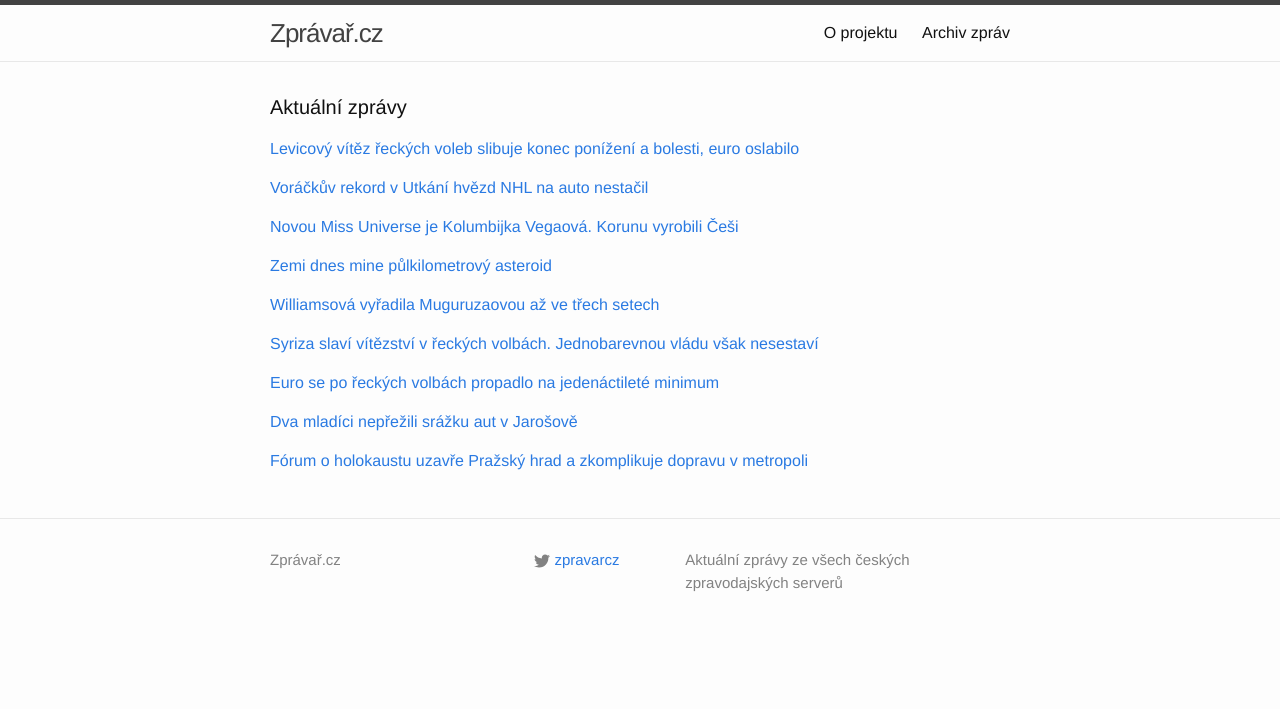
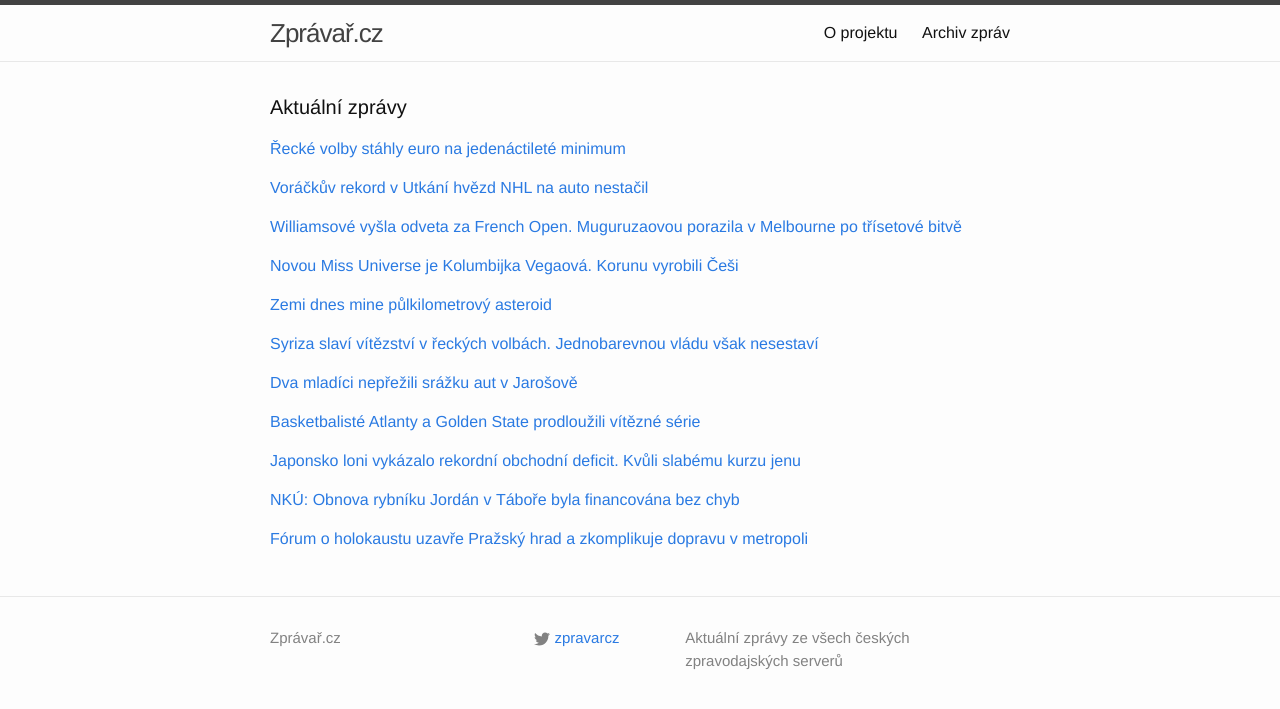
Before and after one commit to adliska/zpravar, a Jekyll site: the page built from index.html, in a window 1280 px wide. Shown: the top 709 px of the page. Built offline with Jekyll 4.4.1, drawn with Linux system fonts in a browser that asks for light colours; some of the changed lines change nothing that is shown.

Commit message:
zpravar news update

```diff
--- a/index.html
+++ b/index.html
@@ -5,12 +5,19 @@ layout: default
 <div class="home">
     <h1 class="page-heading">Aktuální zprávy</h1>
 
-<p><a href="javascript:;" onclick="toggle_visibility('zpravy0')">Levicový vítěz řeckých voleb slibuje konec ponížení a bolesti, euro oslabilo</a></p>
+<p><a href="javascript:;" onclick="toggle_visibility('zpravy0')">Řecké volby stáhly euro na jedenáctileté minimum</a></p>
 <div id="zpravy0" style="display:none">
 <ul>
+<li><a href=http://www.ceskatelevize.cz/ct24/ekonomika/299486-recke-volby-stahly-euro-na-jedenactilete-minimum/>Řecké volby stáhly euro na jedenáctileté minimum - www.ceskatelevize.cz</a></li>
+<li><a href=http://www.tyden.cz/rubriky/zahranici/evropa/syriza-chysta-skrt-skrtu-euro-se-propadlo-levice-v-eu-jasa_331321.html>SYRIZA chystá škrt škrtů. Euro se propadlo, levice v EU jásá - www.tyden.cz</a></li>
+<li><a href=http://zpravy.e15.cz/zahranicni/ekonomika/euro-se-po-reckych-volbach-propadlo-na-jedenactilete-minimum-1156356>Euro se po řeckých volbách propadlo na jedenáctileté minimum - zpravy.e15.cz</a></li>
 <li><a href=http://www.novinky.cz/zahranicni/evropa/359789-levicovy-vitez-reckych-voleb-slibuje-konec-ponizeni-a-bolesti-euro-oslabilo.html>Levicový vítěz řeckých voleb slibuje konec ponížení a bolesti, euro oslabilo - www.novinky.cz</a></li>
+<li><a href=http://zpravy.e15.cz/zahranicni/ekonomika/euro-vuci-dolaru-propadlo-po-reckych-volbach-na-jedenactilete-minimum-1156356>Euro vůči dolaru propadlo po řeckých volbách na jedenáctileté minimum - zpravy.e15.cz</a></li>
 <li><a href=http://www.tyden.cz/rubriky/zahranici/evropa/vitez-syriza-chysta-skrt-skrtu-evropa-nejasa-euro-se-propadlo_331321.html>Vítěz SYRIZA chystá škrt škrtů. Evropa nejásá, euro se propadlo - www.tyden.cz</a></li>
+<li><a href=http://echo24.cz/a/w4VFZ>Euro k dolaru kleslo na jedenáctileté minimum - echo24.cz</a></li>
 <li><a href=http://www.tyden.cz/rubriky/zahranici/evropa/vitez-syriza-chysta-skrt-skrtu-evropa-nejasa-euro-oslabuje_331321.html>Vítěz SYRIZA chystá škrt škrtů. Evropa nejásá, euro se propadlo - www.tyden.cz</a></li>
+<li><a href=http://www.denik.cz/ekonomika/euro-po-reckych-volbach-kleslo-k-dolaru-na-jedenactilete-minimum-20150126.html>Euro po řeckých volbách kleslo k dolaru na jedenáctileté minimum - www.denik.cz</a></li>
+<li><a href=http://www.financninoviny.cz/zpravodajstvi/zpravy/euro-po-reckych-volbach-kleslo-k-dolaru-na-jedenactilete-minimum/1173424>Euro po řeckých volbách kleslo k dolaru na jedenáctileté minimum - www.financninoviny.cz</a></li>
 <li><a href=http://www.lidovky.cz/syriza-jasne-vyhrala-recke-volby-absolutni-vetsinu-ale-nema-plt-/zpravy-svet.aspx?c=A150126_074406_ln_zahranici_hm>SYRIZA jasně vyhrála řecké volby, absolutní většinu ale nemá  - www.lidovky.cz</a></li>
 <li><a href=http://www.novinky.cz/zahranicni/evropa/359789-levicovy-vitez-reckych-voleb-slibuje-konec-ponizeni-a-bolesti-euro-oslabuje.html>Levicový vítěz řeckých voleb slibuje konec ponížení a bolesti, euro oslabuje - www.novinky.cz</a></li>
 <li><a href=http://zpravy.idnes.cz/recko-volby-do-parlamentu-vysledek-syriza-fjq-/zahranicni.aspx?c=A150126_065847_zahranicni_skr>Syriza jasně vyhrála řecké volby, euro pak citelně kleslo vůči dolaru - zpravy.idnes.cz</a></li>
@@ -36,8 +43,19 @@ layout: default
 <li><a href=http://www.tyden.cz/rubriky/sport/hokej/nhl/voracek-v-utkani-hvezd-nhl-vyrovnal-rekord-lemieuxe_331330.html>Voráček v Utkání hvězd NHL vyrovnal rekord Lemieuxe - www.tyden.cz</a></li>
 <li><a href=http://www.sportovninoviny.cz/zpravy/voracek-se-sesti-body-v-utkani-hvezd-nhl-vyrovnal-rekord-lemieuxe/1173390>Voráček se šesti body v Utkání hvězd NHL vyrovnal rekord Lemieuxe - www.sportovninoviny.cz</a></li>
 </ul>
-</div><p><a href="javascript:;" onclick="toggle_visibility('zpravy2')">Novou Miss Universe je Kolumbijka Vegaová. Korunu vyrobili Češi</a></p>
+</div><p><a href="javascript:;" onclick="toggle_visibility('zpravy2')">Williamsové vyšla odveta za French Open. Muguruzaovou porazila v Melbourne po třísetové bitvě</a></p>
 <div id="zpravy2" style="display:none">
+<ul>
+<li><a href=http://www.rozhlas.cz/_zprava/williamsove-vysla-odveta-za-french-open-muguruzaovou-porazila-v-melbourne-po-trisetove-bitve--1447839>Williamsové vyšla odveta za French Open. Muguruzaovou porazila v Melbourne po třísetové bitvě - www.rozhlas.cz</a></li>
+<li><a href=http://www.denik.cz/tenis/williamsova-vyradila-muguruzaovou-az-ve-trech-setech-20150126.html>Williamsová vyřadila Muguruzaovou až ve třech setech - www.denik.cz</a></li>
+<li><a href=http://sport.idnes.cz/australian-open-4-kolo-cibulkova-daa-/tenis.aspx?c=A150126_061836_tenis_vis>Cibulkové se v Austrálii znovu daří, ve čtvrtfinále se utká se Serenou Williamsovou - sport.idnes.cz</a></li>
+<li><a href=http://www.tyden.cz/rubriky/sport/tenis/cibulkova-vyradila-azarenkovou-serena-w-se-zapotila_331336.html>Cibulková vyřadila Azarenkovou, Serena W. se zapotila - www.tyden.cz</a></li>
+<li><a href=http://sport.aktualne.cz/serena-se-na-postup-nadrela-azarenkova-v-australii-konci/r~998967e4a51e11e4a7d8002590604f2e/>Serena se na postup nadřela, Azarenková v Austrálii končí - sport.aktualne.cz</a></li>
+<li><a href=http://www.sportovninoviny.cz/zpravy/williamsova-vyhrala-nad-muguruzaovou-az-po-trech-setech/1173404>Williamsová vyhrála nad Muguruzaovou až po třech setech - www.sportovninoviny.cz</a></li>
+<li><a href=http://sport.idnes.cz/cibulkove-se-v-australii-znovu-dari-ve-ctvrtfinale-se-utka-se-serenou-williamsovou-gz2-/tenis.aspx?c=A150126_061836_tenis_vis>Cibulkové se v Austrálii znovu daří, ve čtvrtfinále se utká se Serenou Williamsovou - sport.idnes.cz</a></li>
+</ul>
+</div><p><a href="javascript:;" onclick="toggle_visibility('zpravy3')">Novou Miss Universe je Kolumbijka Vegaová. Korunu vyrobili Češi</a></p>
+<div id="zpravy3" style="display:none">
 <ul>
 <li><a href=http://www.rozhlas.cz/_zprava/novou-miss-universe-je-kolumbijka-vegaova-korunu-vyrobili-cesi--1447787>Novou Miss Universe je Kolumbijka Vegaová. Korunu vyrobili Češi - www.rozhlas.cz</a></li>
 <li><a href=http://www.lidovky.cz/novou-miss-universe-se-stala-kolumbijka-paulina-vegaova-pkm-/lide.aspx?c=A150126_071411_lide_hm>Novou Miss Universe se stala Kolumbijka Paulina Vegaová  - www.lidovky.cz</a></li>
@@ -46,8 +64,8 @@ layout: default
 <li><a href=http://www.novinky.cz/koktejl/359787-novou-miss-universe-se-stala-kolumbijka-paulina-vegaova.html>Novou Miss Universe se stala Kolumbijka Paulina Vegaová  - www.novinky.cz</a></li>
 <li><a href=http://www.ceskenoviny.cz/zpravy/zpravy/novou-miss-universe-se-stala-kolumbijka-paulina-vegaova/1173402>Novou Miss Universe se stala Kolumbijka Paulina Vegaová - www.ceskenoviny.cz</a></li>
 </ul>
-</div><p><a href="javascript:;" onclick="toggle_visibility('zpravy3')">Zemi dnes mine půlkilometrový asteroid</a></p>
-<div id="zpravy3" style="display:none">
+</div><p><a href="javascript:;" onclick="toggle_visibility('zpravy4')">Zemi dnes mine půlkilometrový asteroid</a></p>
+<div id="zpravy4" style="display:none">
 <ul>
 <li><a href=http://www.ceskatelevize.cz/ct24/svet/299482-zemi-dnes-mine-pulkilometrovy-asteroid/>Zemi dnes mine půlkilometrový asteroid - www.ceskatelevize.cz</a></li>
 <li><a href=http://www.ceskatelevize.cz/ct24/domaci/299482-zemi-dnes-mine-pulkilometrovy-asteroid/>Zemi dnes mine půlkilometrový asteroid - www.ceskatelevize.cz</a></li>
@@ -55,16 +73,6 @@ layout: default
 <li><a href=http://echo24.cz/a/wbDxu>Kolem Země proletí asteroid o průměru asi půl kilometru - echo24.cz</a></li>
 <li><a href=http://www.ceskenoviny.cz/zpravy/zpravy/kolem-zeme-proleti-asteroid-o-prumeru-asi-pul-kilometru/1173399>Kolem Země proletí asteroid o průměru asi půl kilometru - www.ceskenoviny.cz</a></li>
 <li><a href=http://www.tyden.cz/rubriky/veda/vesmir/zemi-mine-velky-asteroid-mluvi-se-o-blizkem-pruletu_331329.html>Zemi mine velký asteroid. Mluví se o blízkém průletu - www.tyden.cz</a></li>
-</ul>
-</div><p><a href="javascript:;" onclick="toggle_visibility('zpravy4')">Williamsová vyřadila Muguruzaovou až ve třech setech</a></p>
-<div id="zpravy4" style="display:none">
-<ul>
-<li><a href=http://www.denik.cz/tenis/williamsova-vyradila-muguruzaovou-az-ve-trech-setech-20150126.html>Williamsová vyřadila Muguruzaovou až ve třech setech - www.denik.cz</a></li>
-<li><a href=http://sport.idnes.cz/australian-open-4-kolo-cibulkova-daa-/tenis.aspx?c=A150126_061836_tenis_vis>Cibulkové se v Austrálii znovu daří, ve čtvrtfinále se utká se Serenou Williamsovou - sport.idnes.cz</a></li>
-<li><a href=http://www.tyden.cz/rubriky/sport/tenis/cibulkova-vyradila-azarenkovou-serena-w-se-zapotila_331336.html>Cibulková vyřadila Azarenkovou, Serena W. se zapotila - www.tyden.cz</a></li>
-<li><a href=http://sport.aktualne.cz/serena-se-na-postup-nadrela-azarenkova-v-australii-konci/r~998967e4a51e11e4a7d8002590604f2e/>Serena se na postup nadřela, Azarenková v Austrálii končí - sport.aktualne.cz</a></li>
-<li><a href=http://www.sportovninoviny.cz/zpravy/williamsova-vyhrala-nad-muguruzaovou-az-po-trech-setech/1173404>Williamsová vyhrála nad Muguruzaovou až po třech setech - www.sportovninoviny.cz</a></li>
-<li><a href=http://sport.idnes.cz/cibulkove-se-v-australii-znovu-dari-ve-ctvrtfinale-se-utka-se-serenou-williamsovou-gz2-/tenis.aspx?c=A150126_061836_tenis_vis>Cibulkové se v Austrálii znovu daří, ve čtvrtfinále se utká se Serenou Williamsovou - sport.idnes.cz</a></li>
 </ul>
 </div><p><a href="javascript:;" onclick="toggle_visibility('zpravy5')">Syriza slaví vítězství v řeckých volbách. Jednobarevnou vládu však nesestaví</a></p>
 <div id="zpravy5" style="display:none">
@@ -75,25 +83,38 @@ layout: default
 <li><a href=http://www.rozhlas.cz/_zprava/vitezem-reckych-voleb-je-radikalne-levicova-syriza-jednobarevnou-vladu-ale-nesestavi--1447751>Vítězem řeckých voleb je radikálně levicová Syriza. Jednobarevnou vládu ale nesestaví - www.rozhlas.cz</a></li>
 <li><a href=http://www.rozhlas.cz/_zprava/recke-predcasne-volby-vyhrala-radikalni-levice-syriza-samaras-uznal-porazku--1447751>Řecké předčasné volby vyhrála radikální levice Syriza, Samaras uznal porážku - www.rozhlas.cz</a></li>
 </ul>
-</div><p><a href="javascript:;" onclick="toggle_visibility('zpravy6')">Euro se po řeckých volbách propadlo na jedenáctileté minimum</a></p>
+</div><p><a href="javascript:;" onclick="toggle_visibility('zpravy6')">Dva mladíci nepřežili srážku aut v Jarošově</a></p>
 <div id="zpravy6" style="display:none">
-<ul>
-<li><a href=http://zpravy.e15.cz/zahranicni/ekonomika/euro-se-po-reckych-volbach-propadlo-na-jedenactilete-minimum-1156356>Euro se po řeckých volbách propadlo na jedenáctileté minimum - zpravy.e15.cz</a></li>
-<li><a href=http://zpravy.e15.cz/zahranicni/ekonomika/euro-vuci-dolaru-propadlo-po-reckych-volbach-na-jedenactilete-minimum-1156356>Euro vůči dolaru propadlo po řeckých volbách na jedenáctileté minimum - zpravy.e15.cz</a></li>
-<li><a href=http://echo24.cz/a/w4VFZ>Euro k dolaru kleslo na jedenáctileté minimum - echo24.cz</a></li>
-<li><a href=http://www.denik.cz/ekonomika/euro-po-reckych-volbach-kleslo-k-dolaru-na-jedenactilete-minimum-20150126.html>Euro po řeckých volbách kleslo k dolaru na jedenáctileté minimum - www.denik.cz</a></li>
-<li><a href=http://www.financninoviny.cz/zpravodajstvi/zpravy/euro-po-reckych-volbach-kleslo-k-dolaru-na-jedenactilete-minimum/1173424>Euro po řeckých volbách kleslo k dolaru na jedenáctileté minimum - www.financninoviny.cz</a></li>
-</ul>
-</div><p><a href="javascript:;" onclick="toggle_visibility('zpravy7')">Dva mladíci nepřežili srážku aut v Jarošově</a></p>
-<div id="zpravy7" style="display:none">
 <ul>
 <li><a href=http://www.tyden.cz/rubriky/domaci/dva-mladici-neprezili-srazku-aut-v-jarosove_331335.html>Dva mladíci nepřežili srážku aut v Jarošově - www.tyden.cz</a></li>
 <li><a href=http://www.ceskenoviny.cz/zpravy/zpravy/v-jarosove-nad-nezarkou-pri-nehode-zemreli-dva-mladici/1173403>V Jarošově nad Nežárkou při nehodě zemřeli dva mladíci - www.ceskenoviny.cz</a></li>
 <li><a href=http://zpravy.aktualne.cz/regiony/v-jarosove-nad-nezarkou-pri-nehode-zemreli-dva-lide/r~58d5e438a51f11e4aff10025900fea04/>V Jarošově nad Nežárkou při nehodě zemřeli dva lidé - zpravy.aktualne.cz</a></li>
 <li><a href=http://www.novinky.cz/krimi/359788-v-jarosove-nad-nezarkou-zemreli-pri-nehode-dva-mladici.html>V Jarošově nad Nežárkou zemřeli při nehodě dva mladíci - www.novinky.cz</a></li>
 </ul>
-</div><p><a href="javascript:;" onclick="toggle_visibility('zpravy8')">Fórum o holokaustu uzavře Pražský hrad a zkomplikuje dopravu v metropoli</a></p>
+</div><p><a href="javascript:;" onclick="toggle_visibility('zpravy7')">Basketbalisté Atlanty a Golden State prodloužili vítězné série</a></p>
+<div id="zpravy7" style="display:none">
+<ul>
+<li><a href=http://www.denik.cz/ostatni_sport/basketbaliste-atlanty-a-golden-state-prodlouzili-vitezne-serie-20150126.html>Basketbalisté Atlanty a Golden State prodloužili vítězné série - www.denik.cz</a></li>
+<li><a href=http://sport.idnes.cz/basketbalova-nba-0kd-/basket.aspx?c=A150126_090459_sport-basket_ald>Vítězná jízda Atlanty a Golden State pokračuje, uspěl i Cleveland - sport.idnes.cz</a></li>
+<li><a href=http://sport.aktualne.cz/kdo-porazi-atlantu-vyhrala-uz-posestnacte-v-rade/r~9307bf2aa53111e4bdad0025900fea04/>Kdo porazí Atlantu? Vyhrála už pošestnácté v řadě - sport.aktualne.cz</a></li>
+<li><a href=http://www.sportovninoviny.cz/zpravy/basketbaliste-atlanty-a-golden-state-prodlouzili-vitezne-serie/1173430>Basketbalisté Atlanty a Golden State prodloužili vítězné série - www.sportovninoviny.cz</a></li>
+</ul>
+</div><p><a href="javascript:;" onclick="toggle_visibility('zpravy8')">Japonsko loni vykázalo rekordní obchodní deficit. Kvůli slabému kurzu jenu</a></p>
 <div id="zpravy8" style="display:none">
+<ul>
+<li><a href=http://byznys.ihned.cz/c1-63439770-japonsko-loni-vykazalo-rekordni-obchodni-deficit-kvuli-slabemu-kurzu-jenu>Japonsko loni vykázalo rekordní obchodní deficit. Kvůli slabému kurzu jenu - byznys.ihned.cz</a></li>
+<li><a href=http://www.financninoviny.cz/zpravodajstvi/zpravy/japonsko-loni-vykazalo-rekordni-obchodni-deficit/1173432>Japonsko loni vykázalo rekordní obchodní deficit - www.financninoviny.cz</a></li>
+<li><a href=http://zpravy.e15.cz/zahranicni/ekonomika/japonsko-loni-vykazalo-rekordni-obchodni-deficit-kurz-jenu-slabne-1156363>Japonsko loni vykázalo rekordní obchodní deficit, kurz jenu slábne - zpravy.e15.cz</a></li>
+</ul>
+</div><p><a href="javascript:;" onclick="toggle_visibility('zpravy9')">NKÚ: Obnova rybníku Jordán v Táboře byla financována bez chyb</a></p>
+<div id="zpravy9" style="display:none">
+<ul>
+<li><a href=http://www.denik.cz/ekonomika/nku-obnova-rybniku-jordan-v-tabore-byla-financovana-bez-chyb-20150126.html>NKÚ: Obnova rybníku Jordán v Táboře byla financována bez chyb - www.denik.cz</a></li>
+<li><a href=http://budejovice.idnes.cz/odbahneni-rybnika-jordan-bylo-v-poradku-zjistil-nku-fh9-/budejovice-zpravy.aspx?c=A150126_083002_budejovice-zpravy_jpl>Odbahnění rybníka Jordán bylo v pořádku, zjistil po kontrole NKÚ - budejovice.idnes.cz</a></li>
+<li><a href=http://www.financninoviny.cz/zpravodajstvi/zpravy/nku-obnova-rybniku-jordan-v-tabore-byla-financovana-bez-chyb/1173426>NKÚ: Obnova rybníku Jordán v Táboře byla financována bez chyb - www.financninoviny.cz</a></li>
+</ul>
+</div><p><a href="javascript:;" onclick="toggle_visibility('zpravy10')">Fórum o holokaustu uzavře Pražský hrad a zkomplikuje dopravu v metropoli</a></p>
+<div id="zpravy10" style="display:none">
 <ul>
 <li><a href=http://www.novinky.cz/domaci/359792-forum-o-holokaustu-uzavre-prazsky-hrad-a-zkomplikuje-dopravu-v-metropoli.html>Fórum o holokaustu uzavře Pražský hrad a zkomplikuje dopravu v metropoli - www.novinky.cz</a></li>
 <li><a href=http://www.ceskenoviny.cz/zpravy/zpravy/v-cesku-zacinaji-pripominky-holokaustu-forem-o-rustu-extremismu/1172578>V Česku začínají připomínky holokaustu fórem o růstu extremismu - www.ceskenoviny.cz</a></li>
```
